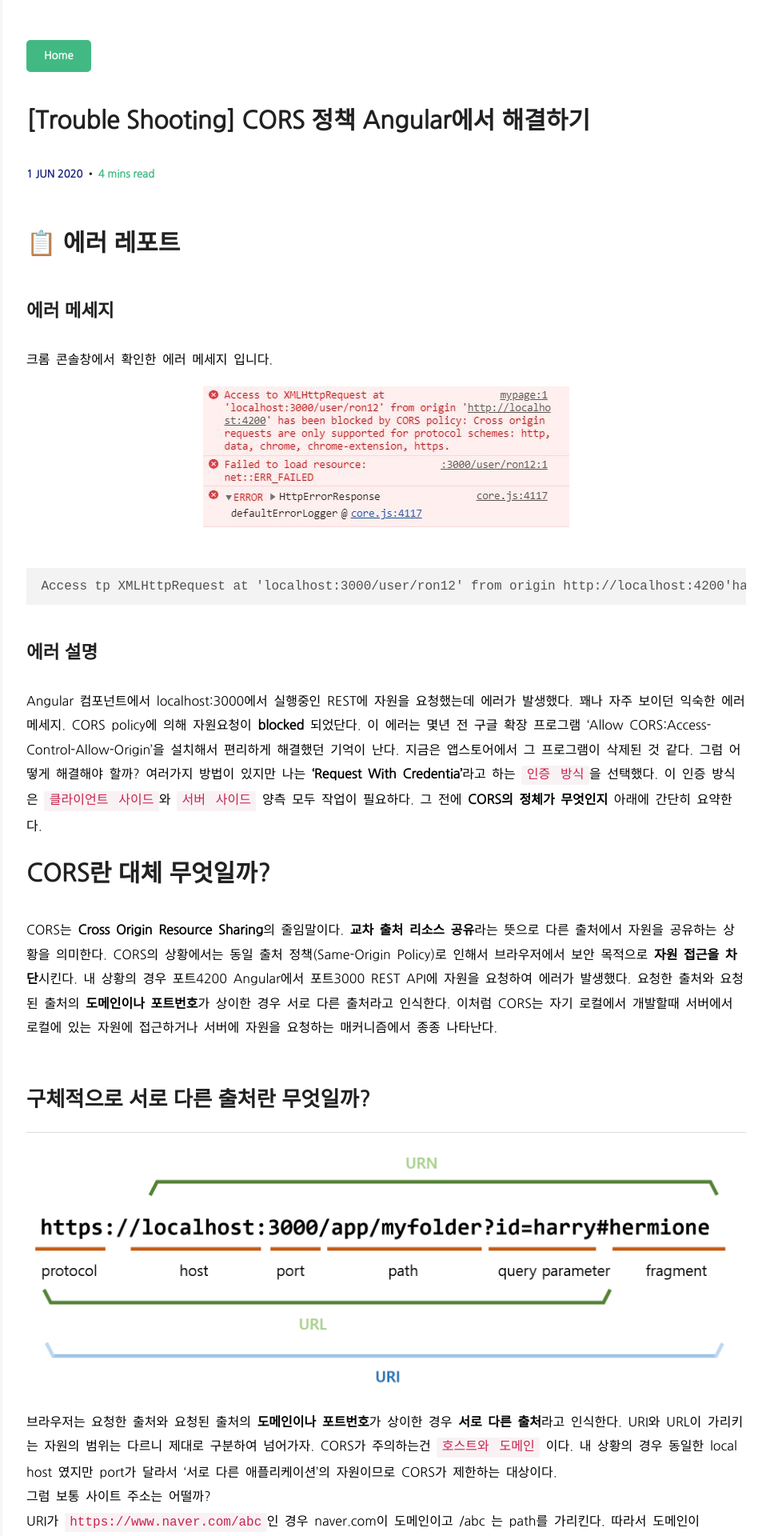
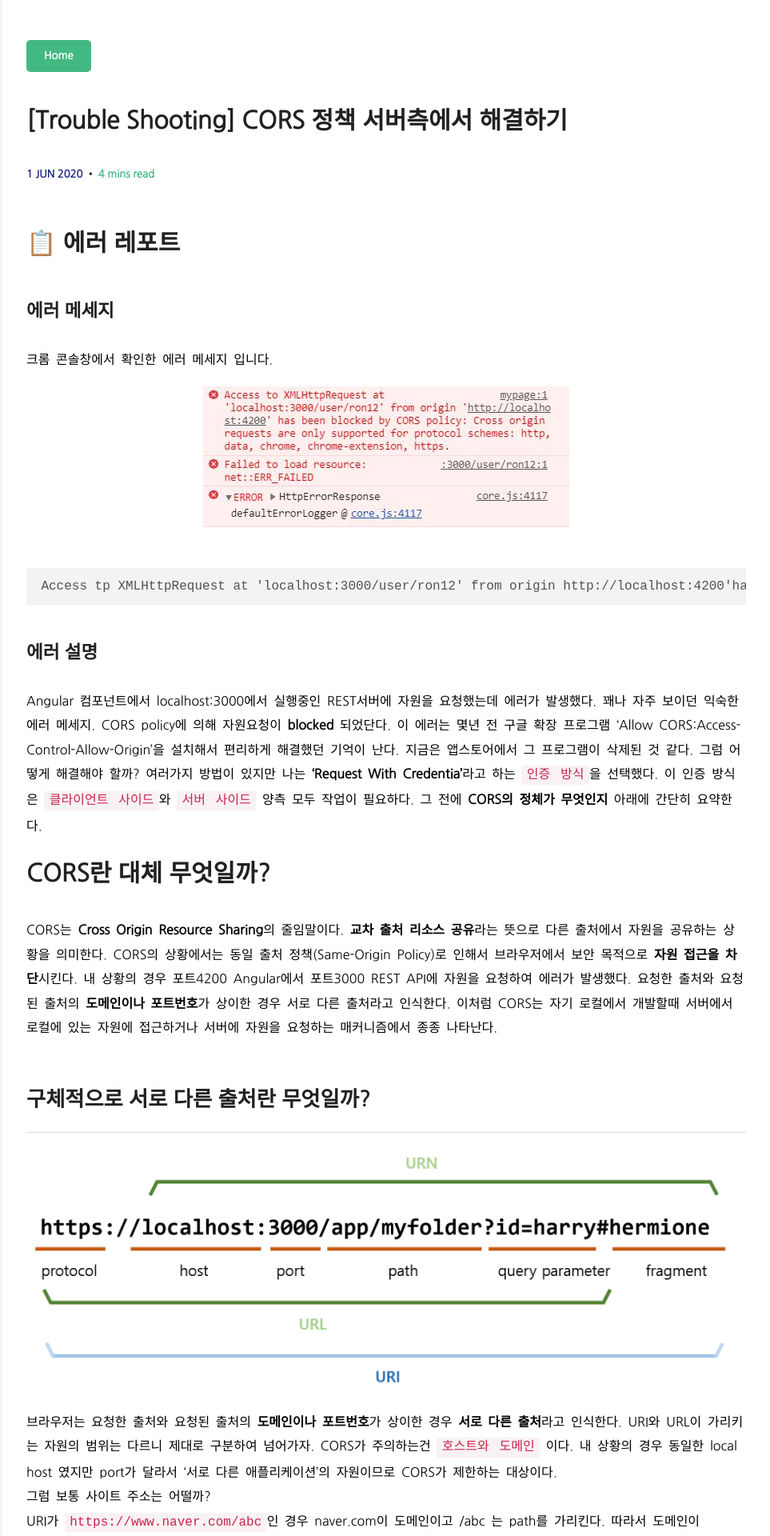
Before and after one commit to OHHAKO/kimhako, a Jekyll site: the page built from _posts/2020-06-01-CORSpolicy.md, in a window 1280 px wide. Shown: the top 1920 px of the page at 80% size, without its empty margins (317-1280 px from the left). Built offline with Jekyll 4.4.1, drawn with Linux system fonts in a browser that asks for light colours; some web fonts are replaced; comment, search, counter and statistics services are not loaded.

Commit message:
docs: modify description and contents

```diff
--- a/_posts/2020-06-01-CORSpolicy.md
+++ b/_posts/2020-06-01-CORSpolicy.md
@@ -1,8 +1,8 @@
 ---
 layout: post
-title: "[Trouble Shooting] CORS 정책 Angular에서 해결하기"
-excerpt: "Angular와 REST에서 요청/응답 이용해 CORS 정책 에러를 해결하기"
-categories: [Trouble Shooting, Angular, REST]
+title: "[Trouble Shooting] CORS 정책 서버측에서 해결하기"
+excerpt: "Nodejs 기반 서버에서 요청/응답 이용해 CORS 정책 에러를 해결하기"
+categories: [Trouble Shooting, Nodejs]
 comments: true
 ---
 
@@ -20,7 +20,7 @@ Access tp XMLHttpRequest at 'localhost:3000/user/ron12' from origin http://local
 
 ### 에러 설명
 
-Angular 컴포넌트에서 localhost:3000에서 실행중인 REST에 자원을 요청했는데 에러가 발생했다. 꽤나 자주 보이던 익숙한 에러 메세지. CORS policy에 의해 자원요청이 **blocked** 되었단다. 이 에러는 몇년 전 구글 확장 프로그램 'Allow CORS:Access-Control-Allow-Origin'을 설치해서 편리하게 해결했던 기억이 난다. 지금은 앱스토어에서 그 프로그램이 삭제된 것 같다. 그럼 어떻게 해결해야 할까? 여러가지 방법이 있지만 나는 **'Request With Credentia'**라고 하는 `인증 방식`을 선택했다. 이 인증 방식은 `클라이언트 사이드`와 `서버 사이드` 양측 모두 작업이 필요하다. 그 전에 **CORS의 정체가 무엇인지** 아래에 간단히 요약한다.
+Angular 컴포넌트에서 localhost:3000에서 실행중인 REST서버에 자원을 요청했는데 에러가 발생했다. 꽤나 자주 보이던 익숙한 에러 메세지. CORS policy에 의해 자원요청이 **blocked** 되었단다. 이 에러는 몇년 전 구글 확장 프로그램 'Allow CORS:Access-Control-Allow-Origin'을 설치해서 편리하게 해결했던 기억이 난다. 지금은 앱스토어에서 그 프로그램이 삭제된 것 같다. 그럼 어떻게 해결해야 할까? 여러가지 방법이 있지만 나는 **'Request With Credentia'**라고 하는 `인증 방식`을 선택했다. 이 인증 방식은 `클라이언트 사이드`와 `서버 사이드` 양측 모두 작업이 필요하다. 그 전에 **CORS의 정체가 무엇인지** 아래에 간단히 요약한다.
 
 # CORS란 대체 무엇일까?
 
```
Also changed, not shown: _posts/2019-03-11-restApi-mongodb-test-post.md (+20 -20 lines), _posts/2020-03-25-serverSummary-post.md (+25 -12 lines), _posts/2020-07-01-mongodb-querySummary-post.md (+2 -2 lines).
